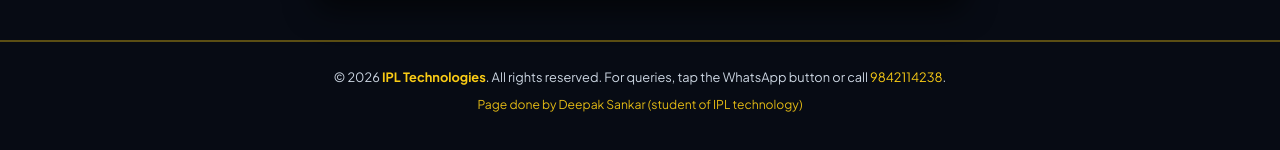
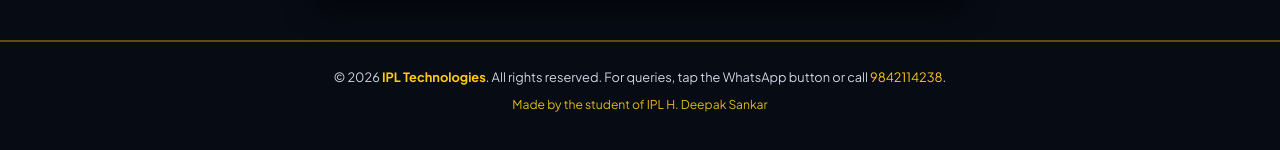
Before and after one commit to ipltrust/python, a plain HTML site: page index.html in a window 1280 px wide. Shown: the part 4933-5083 px from the top of the page. Drawn offline with Linux system fonts and the light colour scheme.

Commit message:
Update index.html

```diff
--- a/index.html
+++ b/index.html
@@ -4,6 +4,8 @@
     <meta charset="UTF-8">
     <meta name="viewport" content="width=device-width, initial-scale=1.0, maximum-scale=1.0, user-scalable=no">
     <title>IPL Technologies | Grade 11 & 12 Computer Science Classes</title>
+    <!-- Favicon -->
+    <link rel="icon" type="image/jpeg" href="ipl.jpg">
     <!-- Google Fonts -->
     <link href="https://fonts.googleapis.com/css2?family=Plus+Jakarta+Sans:wght@300;400;500;600;700;800&display=swap" rel="stylesheet">
     <!-- FontAwesome Icons -->
@@ -1727,7 +1729,7 @@
     <!-- Footer -->
     <footer>
         <p data-translate="footer_text">&copy; 2026 <span>IPL Technologies</span>. All rights reserved. For queries, tap the WhatsApp button or call <a href="tel:9842114238" style="color: var(--accent-yellow); text-decoration: none;">9842114238</a>.</p>
-        <div class="student-credit" data-translate="student_credit">Page done by Deepak Sankar (student of IPL technology)</div>
+        <div class="student-credit" data-translate="student_credit">Made by the student of IPL H. Deepak Sankar</div>
     </footer>
 
     <!-- JavaScript logic -->
@@ -2039,7 +2041,7 @@
                 btn_final_submit: '<i class="fab fa-whatsapp"></i> உறுதிசெய்து வாட்ஸ்அப்பைத் திறக்கவும்',
                 btn_back: '&laquo; QR மற்றும் வங்கி விவரங்களுக்குத் திரும்புக',
                 footer_text: '&copy; 2026 <span>IPL டெக்னாலஜிஸ்</span>. அனைத்து உரிமைகளும் பாதுகாக்கப்பட்டவை.',
-                student_credit: 'பக்கம் தீபக் சங்கரால் செய்யப்பட்டது (IPL டெக்னாலஜி மாணவர்)'
+                student_credit: 'Made by the student of IPL H. Deepak Sankar'
             }
         };
 
```
